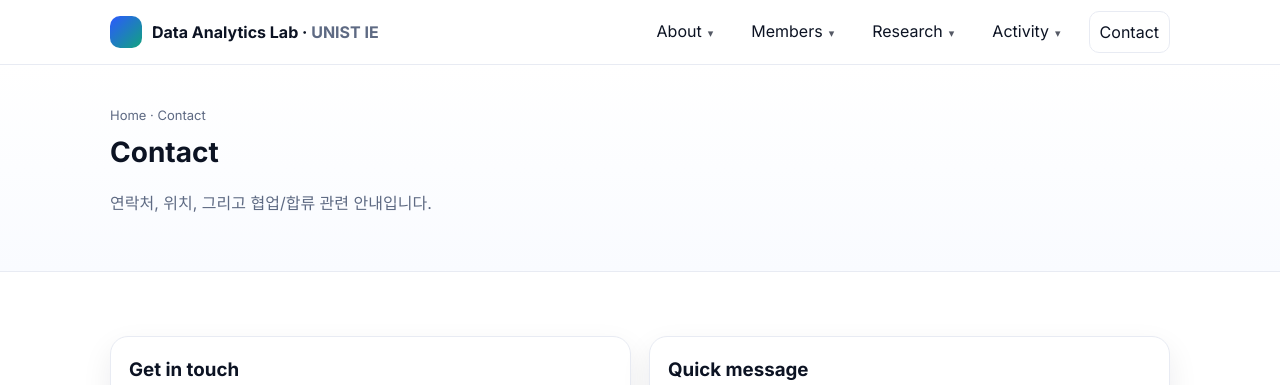
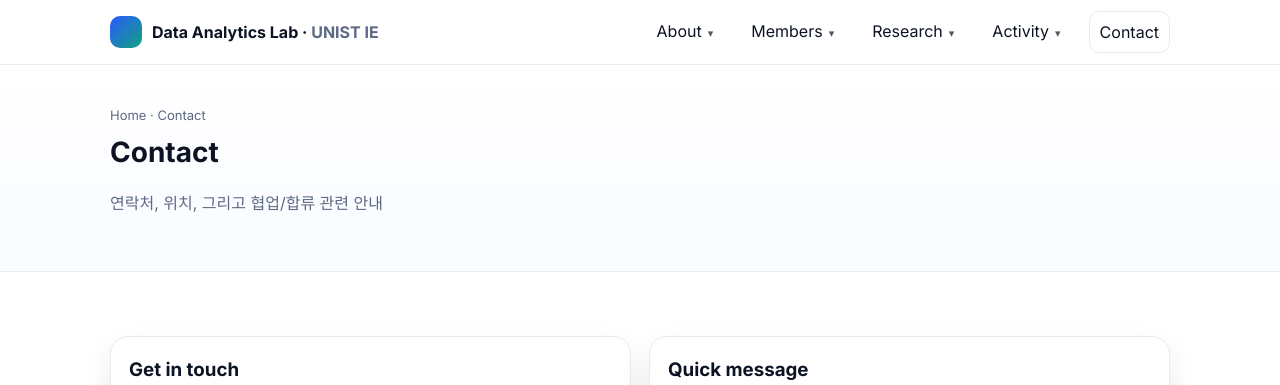
Before and after one commit to UNIST-DA/unist-da.github.io, a Jekyll site: the page built from contact/index.html, in a window 1280 px wide and 1329 px high. Shown: the top 385 px of the window. Built offline with Jekyll 4.4.1, drawn with Linux system fonts in a browser that asks for light colours.

Commit message:
contact commit

```diff
--- a/contact/index.html
+++ b/contact/index.html
@@ -9,7 +9,7 @@ description: Contact details and location for Data Analytics Lab at UNIST.
   <div class="container">
     <div class="breadcrumbs"><a href="{{ site.baseurl }}/">Home</a> · Contact</div>
     <h1 class="page-title">Contact</h1>
-    <p class="muted">연락처, 위치, 그리고 협업/합류 관련 안내입니다.</p>
+    <p class="muted">연락처, 위치, 그리고 협업/합류 관련 안내</p>
   </div>
 </div>
 
```
